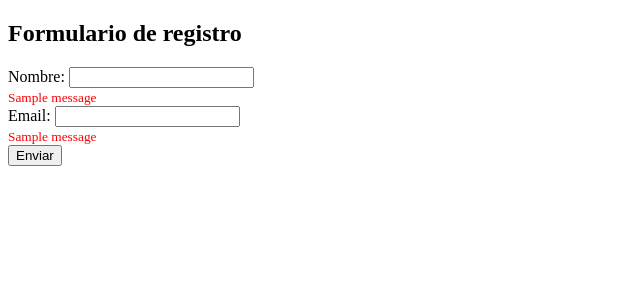
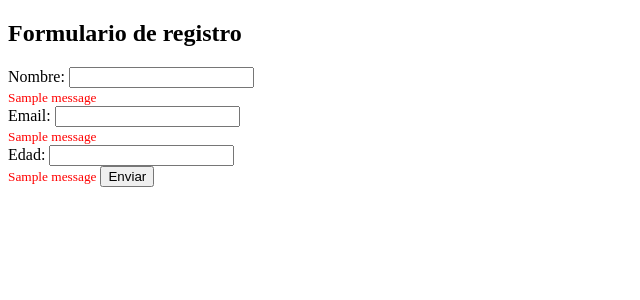
Before and after one commit to matias-ac/tp-desarrollo-nube-flask-jinja2, a Flask app: page / in a window 1280 px wide. Shown: the top 300 px of the page, without its empty margins (0-640 px from the left). Run offline with Flask 3, Linux system fonts and the light colour scheme; one stand-in notice (Sample message) is shown.

Commit message:
agrega campo numerico para edad

```diff
--- a/app.py
+++ b/app.py
@@ -2,10 +2,14 @@ import os
 
 from flask import Flask, flash, render_template, request
 
-from utils import es_email_correcto
+from validaciones_form import es_email_correcto, es_nombre_correcto
 
 app = Flask(__name__)
 app.secret_key = os.environ.get("SECRET_KEY")
+
+
+def renderizar_formulario_con_valores(nombre, email, edad):
+    return render_template("formulario.html", nombre=nombre, email=email, edad=edad)
 
 
 @app.route("/", methods=["GET", "POST"])
@@ -13,14 +17,25 @@ def formulario():
     if request.method == "POST":
         nombre = request.form["nombre"]
         email = request.form["email"]
+        edad = request.form["edad"]
 
-        if len(nombre.strip()) < 1:
-            flash("El campo 'nombre' no puede estar vacío", "nombre_error")
-            return render_template("formulario.html", nombre=nombre, email=email)
+        if not es_nombre_correcto(nombre):
+            flash(
+                "Debe ingresar un nombre con caracteres válidos (alfabéticos)",
+                "nombre_error",
+            )
+            return renderizar_formulario_con_valores(nombre, email, edad)
 
         if not es_email_correcto(email):
-            flash("Email con formato inválido", "email_error")
-            return render_template("formulario.html", nombre=nombre, email=email)
+            flash(
+                "Debe ingresar un email con formato válido (ej.: email@email.com)",
+                "email_error",
+            )
+            return renderizar_formulario_con_valores(nombre, email, edad)
+
+        if len(edad.strip()) < 1:
+            flash("Debe ingresar su edad", "edad_error")
+            return renderizar_formulario_con_valores(nombre, email, edad)
 
         return render_template("resultado.html", nombre=nombre, email=email)
     return render_template("formulario.html")
--- a/templates/formulario.html
+++ b/templates/formulario.html
@@ -21,6 +21,14 @@
     {% endif %}
   {% endwith %}
 
+  <label for="edad">Edad:</label>
+  <input type="number" name="edad" value="{{ edad or "" }}"><br>
+  {% with messages = get_flashed_messages(category_filter=["edad_error"]) %}
+    {% if messages %}
+      <small class="error">{{ messages[0] }}</small>
+    {% endif %}
+  {% endwith %}
+
   <button type="submit">Enviar</button>
 
 </form>
--- a/templates/resultado.html
+++ b/templates/resultado.html
@@ -4,4 +4,5 @@
 <h2>Datos recibidos</h2>
 <p>Nombre: {{ nombre }}</p>
 <p>Email: {{ email }}</p>
+<p>Edad: {{ edad }}</p>
 {% endblock %}
```
Also changed, not shown: app_test.py (+11 -0 lines).
